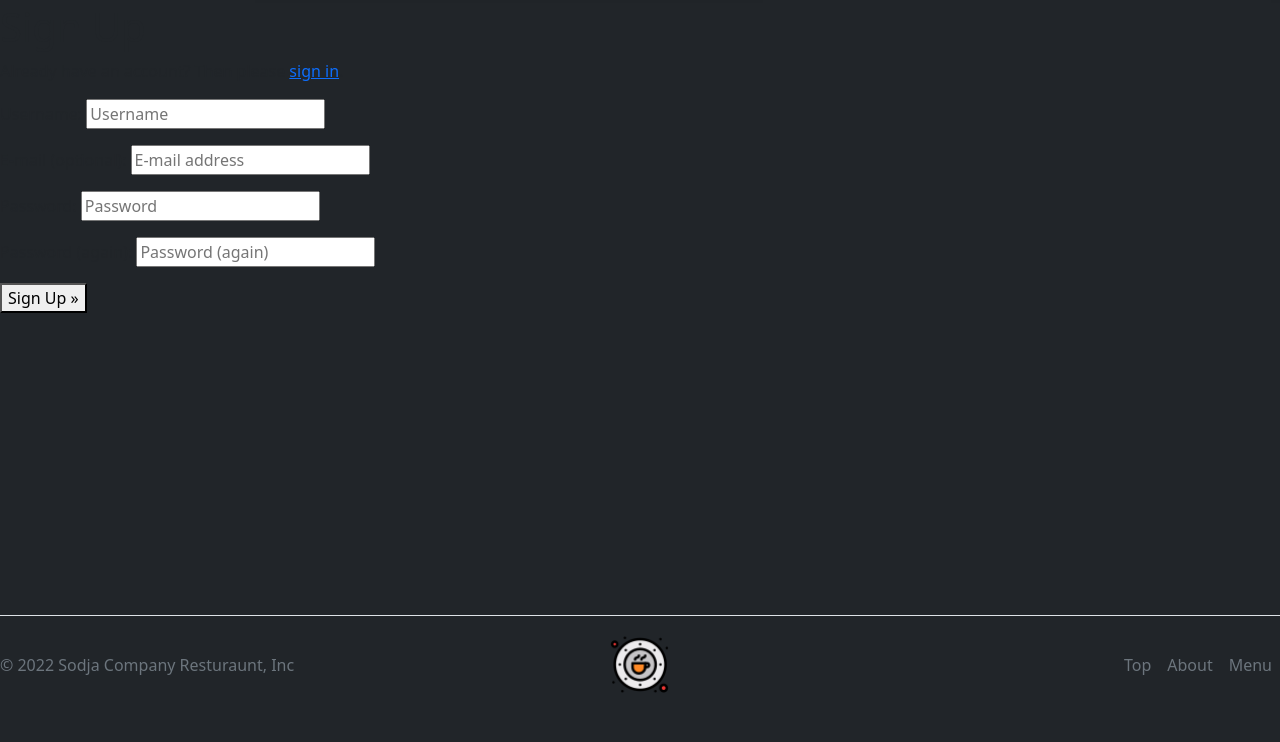
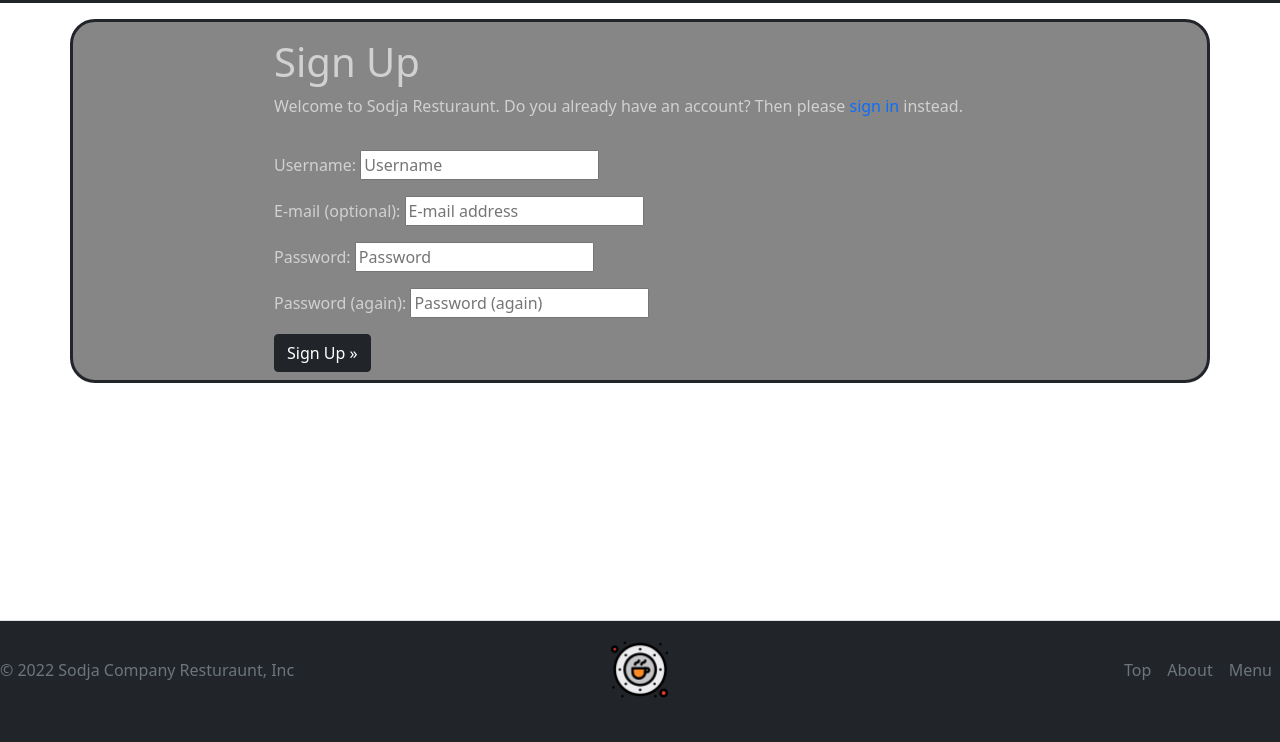
Before and after one commit to Arminas19/project4, a Django app: page /accounts/signup/ in a window 1280 px wide. Shown: the part 63-805 px from the top of the page. Before the commit the page ends 756 px from the top, so only its background shows below. Run offline with Django 3.2, Linux system fonts and the light colour scheme; some libraries are stand-ins or nearby versions.

```diff
--- a/templates/account/login.html
+++ b/templates/account/login.html
@@ -8,7 +8,7 @@
 {% block content %}
 <body style="background-color: #212529;">
   <div style="background-color: white;">
-<div class="container mt-5" style="border: 3px solid #212529; border-radius: 25px; background-color: rgba(0, 0, 0, 0.473);">
+<div class="container mt-3" style="border: 3px solid #212529; border-radius: 25px; background-color: rgba(0, 0, 0, 0.473);">
     <div class="row">
         <div class="col-md-8 mt-3 offset-md-2">
             <h1 style="color:  #d1d1d1;">{% trans "Sign In" %}</h1>
--- a/templates/account/signup.html
+++ b/templates/account/signup.html
@@ -1,21 +1,45 @@
-{% extends "account/base.html" %}
+{% extends "base.html" %}
 
 {% load i18n %}
 
 {% block head_title %}{% trans "Signup" %}{% endblock %}
 
 {% block content %}
-<h1>{% trans "Sign Up" %}</h1>
+<div style="background-color: white;">
+<div class="container mt-3" style="border: 3px solid #212529; border-radius: 25px; background-color: rgba(0, 0, 0, 0.473);">
+    <div class="row">
+        <div class="col-md-8 mt-3 offset-md-2">
+            <h1 style="color:  #d1d1d1;">{% trans "Sign Up" %}</h3>
 
-<p>{% blocktrans %}Already have an account? Then please <a href="{{ login_url }}">sign in</a>.{% endblocktrans %}</p>
-
-<form class="signup" id="signup_form" method="post" action="{% url 'account_signup' %}">
+            <p style="color:  #d1d1d1;">{% blocktrans %}Welcome to Sodja Resturaunt. Do you already have an account? Then please <a
+                    class="link" href="{{ login_url }}" style="text-decoration: none; ">sign in</a> instead.{% endblocktrans %}</p>
+        </div>
+    </div>
+    <div class="row">
+        <div class="col-md-8 mt-3 offset-md-2">
+            <form class="signup" id="signup_form" method="post" action="{% url 'account_signup' %}" style="color:  #d1d1d1;">
                 {% csrf_token %}
                 {{ form.as_p }}
                 {% if redirect_field_value %}
                 <input type="hidden" name="{{ redirect_field_name }}" value="{{ redirect_field_value }}" />
                 {% endif %}
-  <button type="submit">{% trans "Sign Up" %} &raquo;</button>
+                <button class="btn btn-signup btn-dark right mb-2" type="submit">{% trans "Sign Up" %} &raquo;</button>
             </form>
-
+          </div>
+        </div>
+      </div>
+    <hr style="Visibility: hidden;">
+<hr style="Visibility: hidden;">
+<hr style="Visibility: hidden;">
+<hr style="Visibility: hidden;">
+<hr style="Visibility: hidden;">
+<hr style="Visibility: hidden;">
+<hr style="Visibility: hidden;">
+<hr style="Visibility: hidden;">
+<hr style="Visibility: hidden;">
+<hr style="Visibility: hidden;">
+<hr style="Visibility: hidden;">
+<hr style="Visibility: hidden;">
+<hr style="Visibility: hidden;">
+</div>
 {% endblock %}
--- a/templates/book-table.html
+++ b/templates/book-table.html
@@ -0,0 +1 @@
+<h1>Book Tables Here </h1>
```
Also changed, not shown: templates/account/logout.html (+39 -5 lines). Lines whose indentation alone changed are shown as unchanged.
